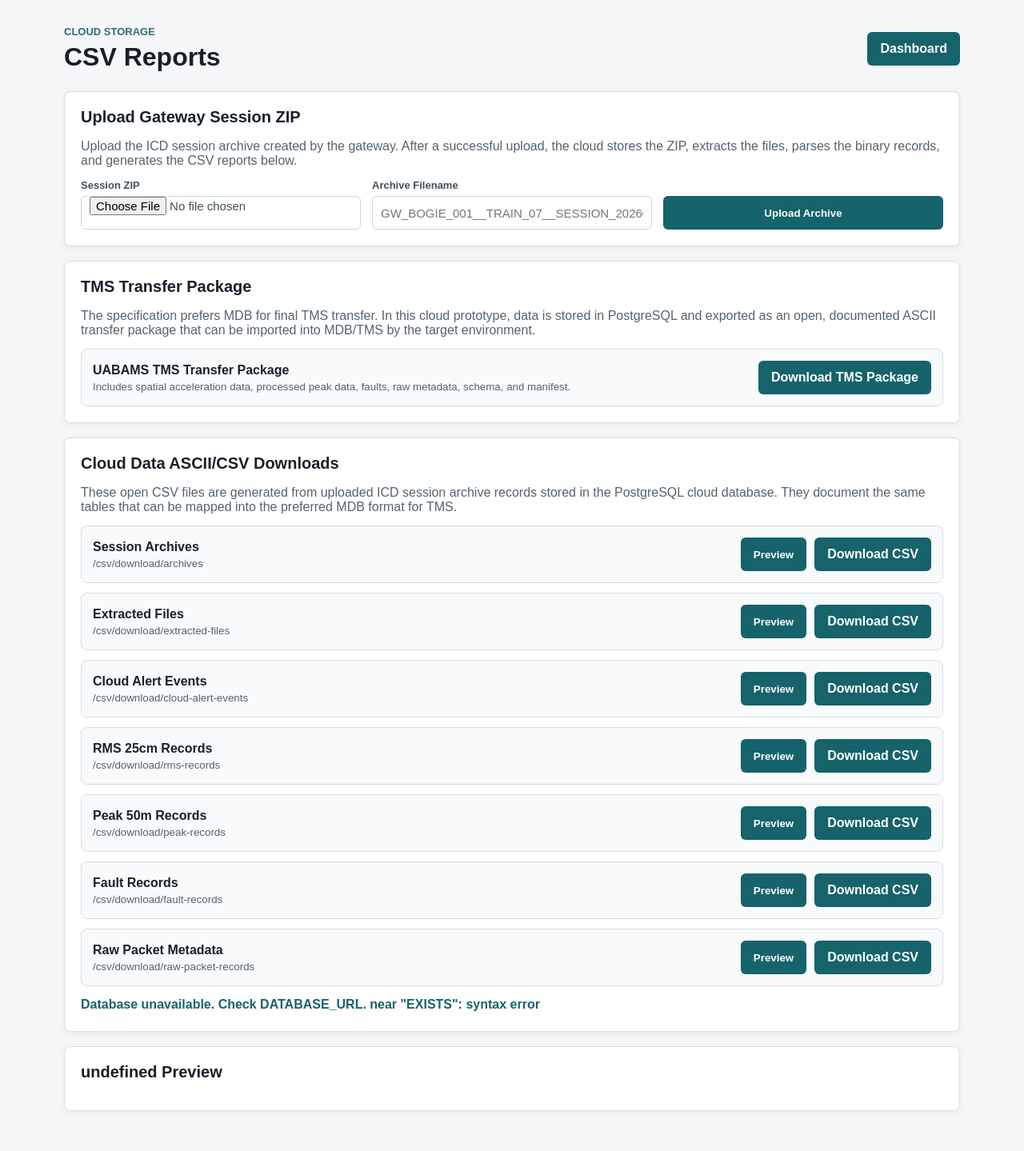
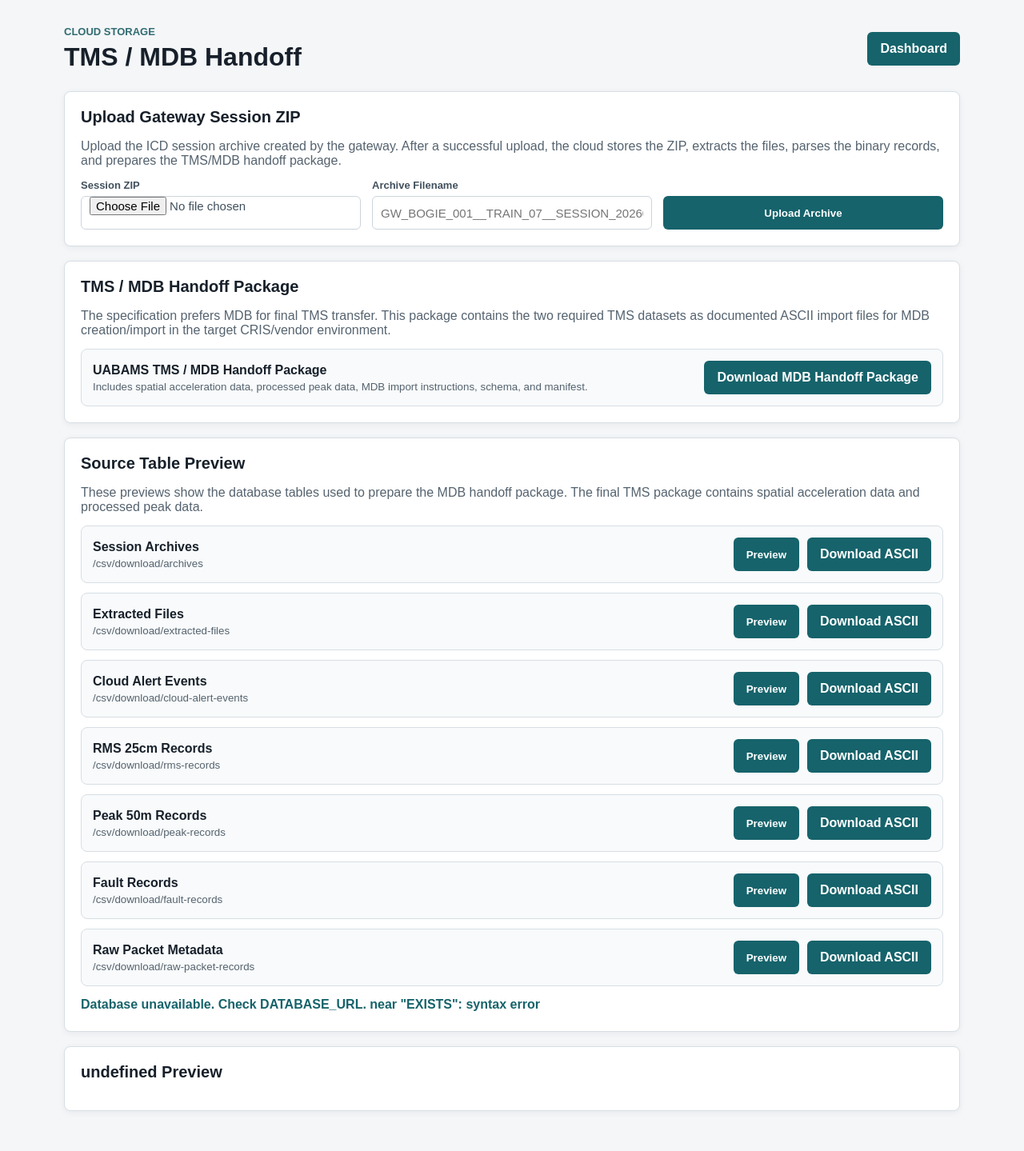
Before and after one commit to Sujatajaiswal/Uabams, a FastAPI app: page /csv-page in a window 1280 px wide. Shown: the whole page at 80% size. Run offline with FastAPI, Linux system fonts and the light colour scheme.

Commit message:
Update exports for TMS MDB handoff

```diff
--- a/app/main.py
+++ b/app/main.py
@@ -217,20 +217,28 @@ CSV_REPORTS = {
 }
 
 TMS_EXPORT_REPORTS = [
-    "archives",
-    "extracted-files",
     "rms-records",
     "peak-records",
-    "fault-records",
-    "raw-packet-records",
-    "cloud-alert-events",
 ]
+
+TMS_TRANSFER_FILES = {
+    "rms-records": {
+        "filename": "spatial_acceleration_data.txt",
+        "mdb_table": "SpatialAccelerationData",
+        "description": "Spatial acceleration data sampled at about 25 cm intervals.",
+    },
+    "peak-records": {
+        "filename": "processed_peak_data.txt",
+        "mdb_table": "ProcessedPeakData",
+        "description": "Processed peak data summarized per 50 m window.",
+    },
+}
 
 TMS_SCHEMA_TEXT = """UABAMS TMS Transfer Package
 
 Specification alignment:
 - Processing station data is stored in PostgreSQL database tables.
-- ASCII CSV exports are generated from the same database records.
+- Open ASCII text exports are generated from the same database records.
 - TMS transfer data includes spatial acceleration data and processed peak data.
 - MDB is the preferred final TMS transfer format in the specification. Actual MDB file generation requires a Microsoft Access/ODBC-compatible writer in the target CRIS/vendor environment. This package keeps the data open and documented so it can be imported into MDB/TMS.
 - Spatial acceleration data uses the 25 cm sampling interval requirement.
@@ -246,14 +254,15 @@ Specification alignment:
 - Processing station should scale for up to 100 train systems and route-wise threshold limits.
 - Data transfer should use suitable encryption; production deployment should use HTTPS/private APN or equivalent secure network.
 
-Included CSV files:
-- uabams_rms_25cm_records.csv: spatial acceleration data, one record per approx. 25 cm segment.
-- uabams_peak_50m_records.csv: processed peak data, one record per 50 m window.
-- uabams_fault_records.csv: gateway fault events.
-- uabams_raw_packet_records.csv: raw packet metadata.
-- uabams_session_archives.csv: uploaded archive metadata.
-- uabams_extracted_files.csv: extracted file metadata.
-- uabams_cloud_alert_events.csv: alert events for notification/map/graph display.
+Included TMS data files:
+- spatial_acceleration_data.txt: spatial acceleration data, one record per approx. 25 cm segment. Target MDB table: SpatialAccelerationData.
+- processed_peak_data.txt: processed peak data, one record per 50 m window. Target MDB table: ProcessedPeakData.
+
+ASCII transfer format:
+- Delimiter: pipe character |
+- First row: column names
+- Encoding: UTF-8
+- Null/empty values: blank field
 
 Key record sizes in source binary files:
 - rms/rms_25cm.bin: 66 bytes per record.
@@ -692,16 +701,26 @@ def csv_fieldnames(report: dict, rows: list):
     ]
 
 
-def build_csv_text(report_name: str, limit: int = 100):
+def build_delimited_text(report_name: str, limit: int = 100, delimiter: str = ","):
     report = CSV_REPORTS.get(report_name)
     rows = get_csv_rows(report_name, limit)
     output = io.StringIO()
 
     fieldnames = csv_fieldnames(report, rows)
-    writer = csv.DictWriter(output, fieldnames=fieldnames, extrasaction="ignore")
+    writer = csv.DictWriter(
+        output,
+        fieldnames=fieldnames,
+        extrasaction="ignore",
+        delimiter=delimiter,
+        lineterminator="\n",
+    )
     writer.writeheader()
     writer.writerows(rows)
     return output.getvalue()
+
+
+def build_csv_text(report_name: str, limit: int = 100):
+    return build_delimited_text(report_name, limit, delimiter=",")
 
 
 def build_csv_response(report_name: str, limit: int = 100):
@@ -2652,33 +2671,42 @@ def tms_transfer_package(limit: int = 5000):
         with zipfile.ZipFile(package, "w", compression=zipfile.ZIP_DEFLATED) as tms_zip:
             manifest = {
                 "system": "UABAMS",
-                "packageType": "TMS_TRANSFER_PACKAGE",
+                "packageType": "TMS_MDB_HANDOFF_PACKAGE",
                 "createdUtc": created_utc,
-                "storageModel": "PostgreSQL database plus open ASCII CSV exports",
+                "storageModel": "PostgreSQL database plus open ASCII text exports",
                 "preferredFinalFormat": "MDB",
                 "mdbNote": (
                     "MDB is preferred in the specification. Generation of a true "
                     "Microsoft Access MDB file requires an Access/ODBC-compatible "
                     "writer in the target environment. This package contains the "
-                    "documented open CSV tables and schema needed for MDB/TMS import."
+                    "documented open ASCII tables and schema needed for MDB/TMS import."
                 ),
                 "sourceUploadEndpoint": "/api/v1/archive",
                 "includedReports": [],
             }
 
             for report_name in TMS_EXPORT_REPORTS:
-                report = CSV_REPORTS[report_name]
-                csv_text = build_csv_text(report_name, safe_limit)
-                tms_zip.writestr(report["filename"], csv_text)
+                transfer_file = TMS_TRANSFER_FILES[report_name]
+                ascii_text = build_delimited_text(report_name, safe_limit, delimiter="|")
+                tms_zip.writestr(transfer_file["filename"], ascii_text)
                 manifest["includedReports"].append(
                     {
                         "name": report_name,
-                        "title": report["title"],
-                        "filename": report["filename"],
+                        "title": CSV_REPORTS[report_name]["title"],
+                        "filename": transfer_file["filename"],
+                        "targetMdbTable": transfer_file["mdb_table"],
+                        "description": transfer_file["description"],
                     }
                 )
 
             tms_zip.writestr("uabams_tms_schema.txt", TMS_SCHEMA_TEXT)
+            tms_zip.writestr(
+                "MDB_IMPORT_INSTRUCTIONS.txt",
+                "Create/confirm the MDB schema with tables SpatialAccelerationData and ProcessedPeakData. "
+                "Import spatial_acceleration_data.txt and processed_peak_data.txt using pipe delimiter, "
+                "UTF-8 encoding, and first row as field names. Final MDB field naming/transfer protocol "
+                "should be confirmed with CRIS/vendor after award of contract.\n",
+            )
             tms_zip.writestr("manifest.json", json.dumps(manifest, indent=2))
     except SQLAlchemyError as exc:
         raise HTTPException(
@@ -2691,7 +2719,7 @@ def tms_transfer_package(limit: int = 5000):
         content=package.getvalue(),
         media_type="application/zip",
         headers={
-            "Content-Disposition": 'attachment; filename="uabams_tms_transfer_package.zip"'
+            "Content-Disposition": 'attachment; filename="uabams_tms_mdb_handoff_package.zip"'
         },
     )
 
--- a/app/templates/csv_reports.html
+++ b/app/templates/csv_reports.html
@@ -1,7 +1,7 @@
 <!DOCTYPE html>
 <html>
 <head>
-    <title>CSV Reports</title>
+    <title>TMS / MDB Handoff</title>
     <link rel="stylesheet" href="/static/style.css">
 </head>
 
@@ -10,7 +10,7 @@
     <header class="page-header">
         <div>
             <p class="eyebrow">Cloud Storage</p>
-            <h1>CSV Reports</h1>
+            <h1>TMS / MDB Handoff</h1>
         </div>
         <a class="nav-link" href="/dashboard">Dashboard</a>
     </header>
@@ -18,7 +18,7 @@
     <section class="panel">
         <h2>Upload Gateway Session ZIP</h2>
         <p class="helper-text">
-            Upload the ICD session archive created by the gateway. After a successful upload, the cloud stores the ZIP, extracts the files, parses the binary records, and generates the CSV reports below.
+            Upload the ICD session archive created by the gateway. After a successful upload, the cloud stores the ZIP, extracts the files, parses the binary records, and prepares the TMS/MDB handoff package.
         </p>
         <form id="archive-upload-form" class="form-grid">
             <label>
@@ -34,32 +34,32 @@
     </section>
 
     <section class="panel">
-        <h2>TMS Transfer Package</h2>
+        <h2>TMS / MDB Handoff Package</h2>
         <p class="helper-text">
-            The specification prefers MDB for final TMS transfer. In this cloud prototype, data is stored in PostgreSQL and exported as an open, documented ASCII transfer package that can be imported into MDB/TMS by the target environment.
+            The specification prefers MDB for final TMS transfer. This package contains the two required TMS datasets as documented ASCII import files for MDB creation/import in the target CRIS/vendor environment.
         </p>
         <div class="report-row">
             <div>
-                <strong>UABAMS TMS Transfer Package</strong>
-                <small>Includes spatial acceleration data, processed peak data, faults, raw metadata, schema, and manifest.</small>
+                <strong>UABAMS TMS / MDB Handoff Package</strong>
+                <small>Includes spatial acceleration data, processed peak data, MDB import instructions, schema, and manifest.</small>
             </div>
             <div class="report-actions">
-                <a class="nav-link" href="/tms/package">Download TMS Package</a>
+                <a class="nav-link" href="/tms/package">Download MDB Handoff Package</a>
             </div>
         </div>
     </section>
 
     <section class="panel">
-        <h2>Cloud Data ASCII/CSV Downloads</h2>
+        <h2>Source Table Preview</h2>
         <p class="helper-text">
-            These open CSV files are generated from uploaded ICD session archive records stored in the PostgreSQL cloud database. They document the same tables that can be mapped into the preferred MDB format for TMS.
+            These previews show the database tables used to prepare the MDB handoff package. The final TMS package contains spatial acceleration data and processed peak data.
         </p>
         <div id="report-list" class="report-list"></div>
         <p id="message" class="message"></p>
     </section>
 
     <section class="panel">
-        <h2 id="preview-title">CSV Preview</h2>
+        <h2 id="preview-title">Table Preview</h2>
         <div class="table-wrap">
             <table id="preview-table">
                 <thead></thead>
@@ -134,7 +134,7 @@ async function loadReports() {
             </div>
             <div class="report-actions">
                 <button type="button" onclick="previewReport('${report.name}')">Preview</button>
-                <a class="nav-link" href="${report.download_url}">Download CSV</a>
+                <a class="nav-link" href="${report.download_url}">Download ASCII</a>
             </div>
         </article>
     `).join("");
@@ -152,14 +152,14 @@ async function previewReport(name) {
     document.getElementById("preview-title").textContent = `${report.title} Preview`;
 
     if (!response.ok) {
-        message.textContent = report.detail || "Unable to load CSV preview.";
+        message.textContent = report.detail || "Unable to load table preview.";
         return;
     }
 
     if (!report.rows.length) {
         table.querySelector("thead").innerHTML = "";
         table.querySelector("tbody").innerHTML = "";
-        message.textContent = "No records found for this CSV report yet.";
+        message.textContent = "No records found for this table yet.";
         return;
     }
 
@@ -170,7 +170,7 @@ async function previewReport(name) {
     table.querySelector("tbody").innerHTML = report.rows.map(row => `
         <tr>${columns.map(column => `<td>${row[column] ?? ""}</td>`).join("")}</tr>
     `).join("");
-    message.textContent = `Showing latest ${report.rows.length} records. Use Download CSV for the full export.`;
+    message.textContent = `Showing latest ${report.rows.length} records. Use the MDB handoff package for TMS transfer.`;
 }
 
 loadReports();
--- a/app/templates/dashboard.html
+++ b/app/templates/dashboard.html
@@ -29,7 +29,7 @@
         </a>
 
         <a href="/csv-page" class="dashboard-btn">
-            Gateway Archive Upload
+            TMS / MDB Handoff
         </a>
 
         <a href="/cloud-dashboard" class="dashboard-btn">
```
Also changed, not shown: app/templates/cloud_dashboard.html (+15 -15 lines).
